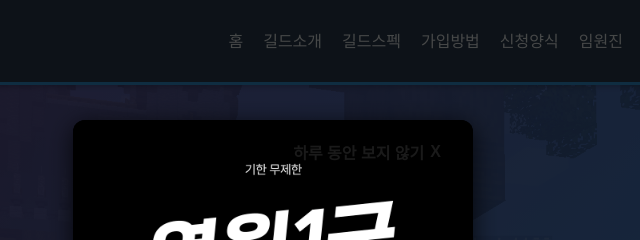
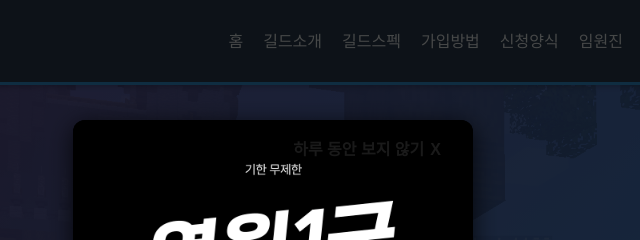
Before and after one commit to yjy202691-create/yeongwon-guild-homepage, a plain HTML site: page index.html in a window 1280 px wide. Shown: the top 240 px of the page, 367-1007 px from the left. Drawn offline with nearby package versions, Linux system fonts and the light colour scheme.

Commit message:
팝업창 정렬

```diff
--- a/style.css
+++ b/style.css
@@ -1648,10 +1648,12 @@ footer p {
     font-weight: 600;
     cursor: pointer;
     display: flex;
-    align-items: center;
+    align-items: center; /* 세로 중앙 정렬 */
+    gap: 6px; /* ⭐ 글씨와 X 아이콘 사이의 간격 (기존 margin-left 대체) */
     padding: 5px 12px;
     border-radius: 6px;
-    transition: color 0.3s, background 0.25s; /* 호버 시 색상 전환 효과 유지 */
+    transition: color 0.3s, background 0.25s;
+    line-height: 1.2;
 }
 
 .popup-header button:hover {
@@ -1660,8 +1662,8 @@ footer p {
 }
 
 .popup-header .close-icon {
-    margin-left: 6px;
     font-weight: bold;
+    vertical-align: middle;
 }
 
 .popup-image-wrapper {
```
